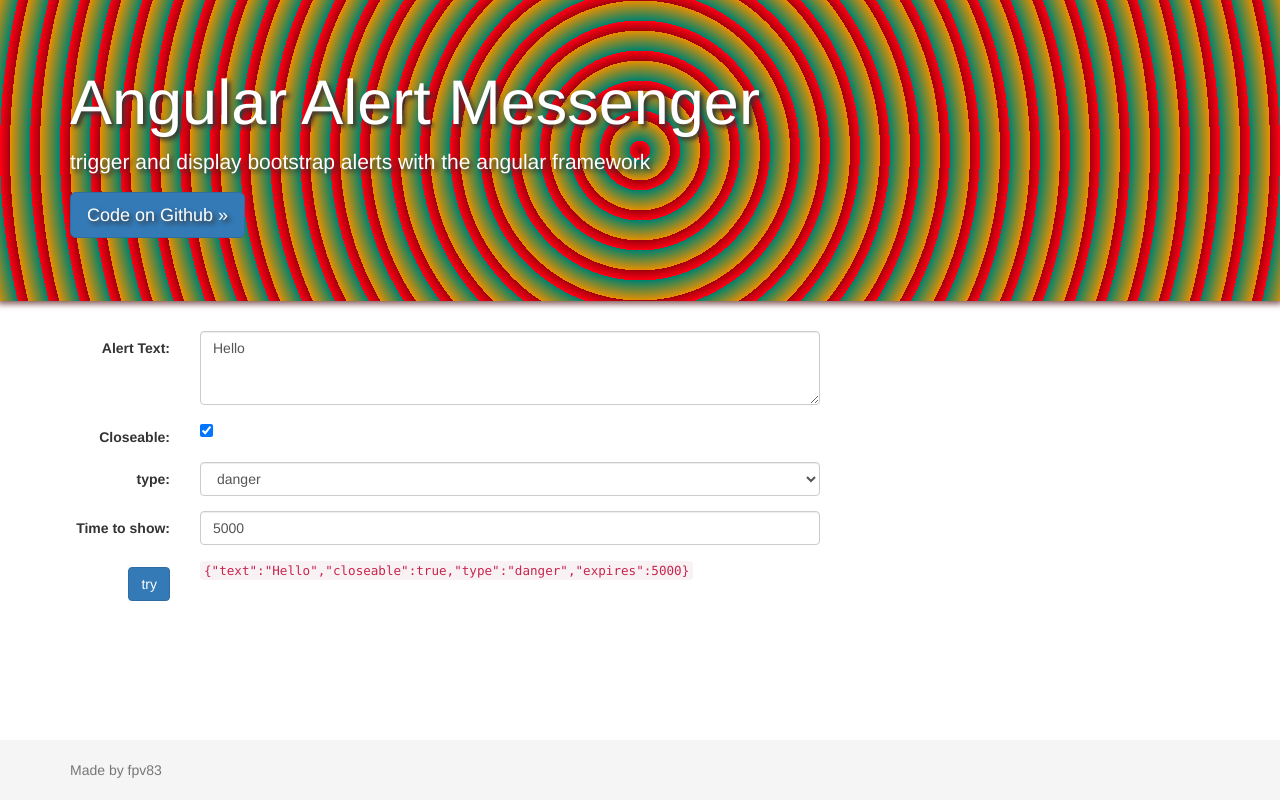
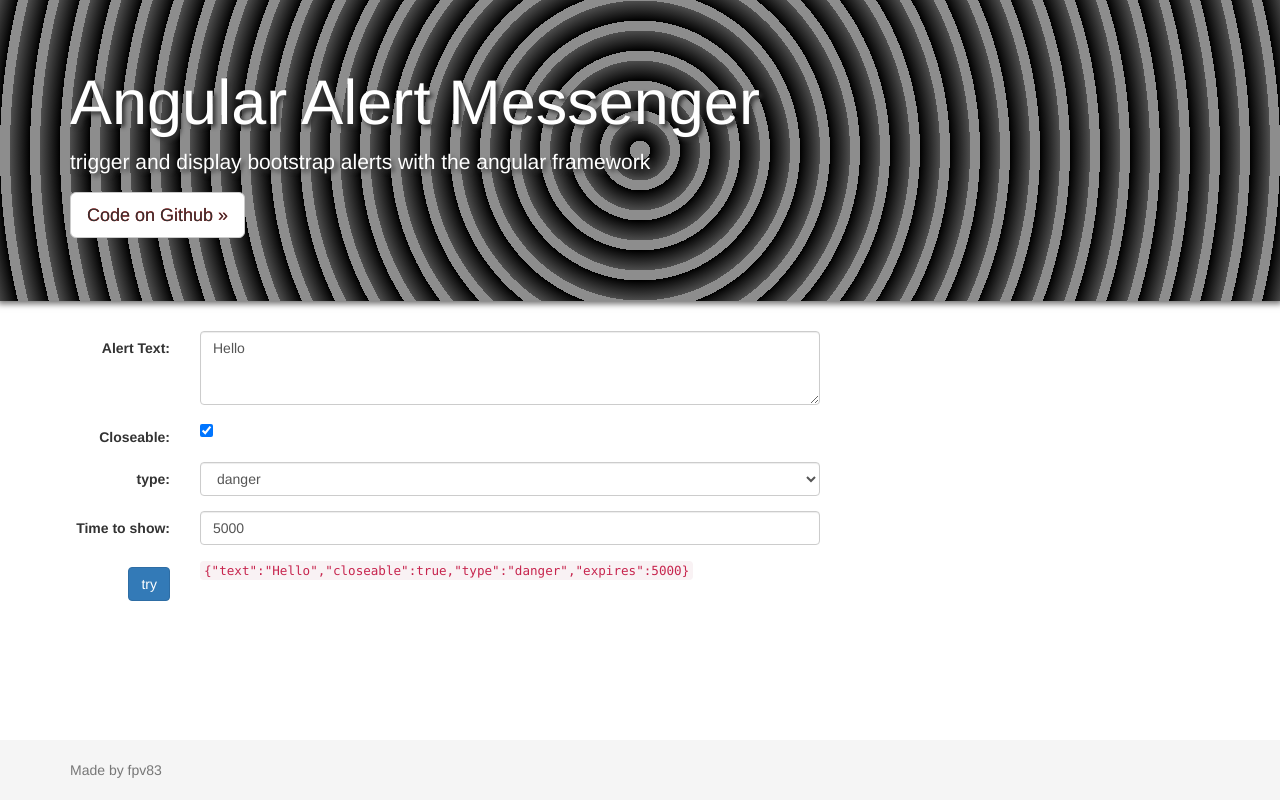
Before and after one commit to fpv83/angular-alert-messenger, a plain HTML site: page index.html in a window 1280 px wide. Drawn offline with nearby package versions, Linux system fonts and the light colour scheme.

Commit message:
minor corrections to html and css

```diff
--- a/custom.css
+++ b/custom.css
@@ -4,16 +4,19 @@
   text-shadow: 3px 3px 4px #333;
   background: repeating-radial-gradient(
     circle,
-    #a5000d,
-    #ff0014 10px,
-    #00816d 10px,
-    #e88f00 30px
+    #8d8d8d,
+    #8d8d8d 10px,
+    #000 10px,
+    #4e4e4e 30px
   );
 /*
   -moz-box-shadow:    6px 6px 10px 12px #ccc;
   -webkit-box-shadow: 6px 6px 10px 12px #ccc;
 */
-  box-shadow:         0px 1px 6px 2px #835858;
+  box-shadow:         0px 1px 6px 2px #747373;
+}
+.jumbotron .btn {
+  text-shadow:  0px 0px 0px #f00;
 }
 #footer {
 position: absolute;
--- a/index.html
+++ b/index.html
@@ -20,7 +20,7 @@
         <h1>Angular Alert Messenger</h1>
         <p>trigger and display bootstrap alerts with the angular framework</p>
         <p>
-          <a class="btn btn-lg btn-primary" href="../../components/#navbar" role="button">Code on Github &raquo;</a>
+          <a class="btn btn-lg btn-default" href="../../components/#navbar" role="button">Code on Github &raquo;</a>
         </p>
       </div>
     </div>
```
